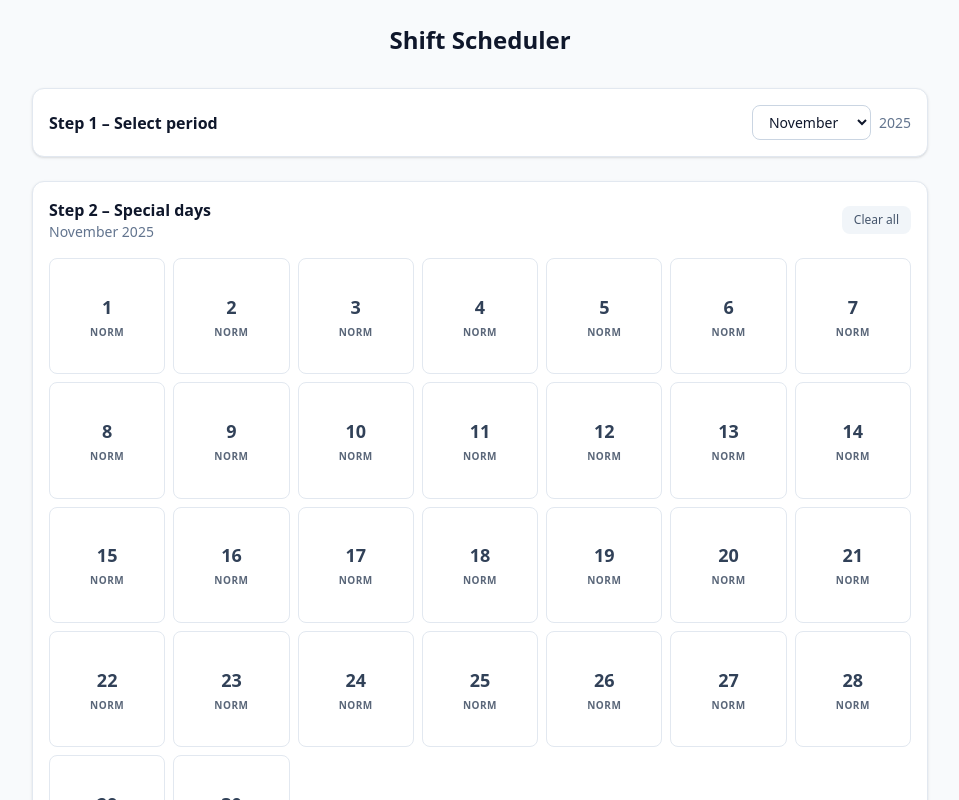
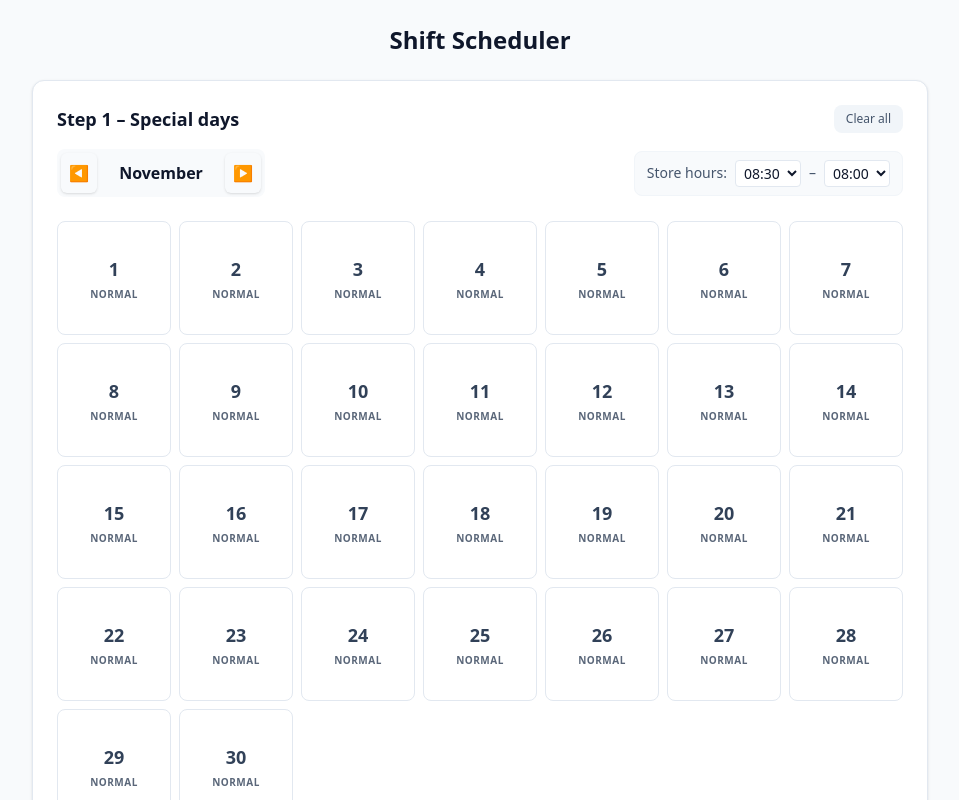
Before and after one commit to lysa05/schedule, a React app in the folder frontend/: page / in a window 1280 px wide. Shown: the top 800 px of the page, without its empty margins (160-1119 px from the left). Built offline with nearby package versions, Linux system fonts and the light colour scheme; the HTML template or start-up script is replaced by a standard one.

Commit message:
feat: refactor UX with compact month view and variable store hours

```diff
--- a/frontend/src/App.tsx
+++ b/frontend/src/App.tsx
@@ -1,5 +1,4 @@
 import React, { useState } from 'react';
-import { PeriodSelector } from './components/PeriodSelector';
 import { SpecialDaysCalendar } from './components/SpecialDaysCalendar';
 import { StoreConfiguration } from './components/StoreConfiguration';
 import { GenerateSection } from './components/GenerateSection';
@@ -15,6 +14,8 @@ const App: React.FC = () => {
   const [year] = useState(new Date().getFullYear());
 
   const [specialDays, setSpecialDays] = useState<SpecialDayInput[]>([]);
+  const [defaultOpenTime, setDefaultOpenTime] = useState("08:30");
+  const [defaultCloseTime, setDefaultCloseTime] = useState("21:00");
 
   const [fulltimeHours, setFulltimeHours] = useState(184);
   const [employees, setEmployees] = useState<EmployeeInput[]>([
@@ -43,6 +44,8 @@ const App: React.FC = () => {
         month,
         year,
         fulltimeHours,
+        defaultOpenTime,
+        defaultCloseTime,
         employees,
         specialDays,
         config
@@ -75,22 +78,21 @@ const App: React.FC = () => {
     <div className="min-h-screen bg-slate-50 py-6 px-4 sm:px-6 lg:px-8">
       <div className="max-w-4xl mx-auto space-y-6">
         {/* Header */}
-        <div className="text-center mb-8">
+        <div className="text-center mb-6">
           <h1 className="text-2xl font-bold text-slate-900">Shift Scheduler</h1>
         </div>
 
         {/* Steps */}
-        <PeriodSelector
-          month={month}
-          year={year}
-          onChange={setMonth}
-        />
-
         <SpecialDaysCalendar
           month={month}
           year={year}
+          setMonth={setMonth}
           specialDays={specialDays}
           onChange={setSpecialDays}
+          defaultOpenTime={defaultOpenTime}
+          setDefaultOpenTime={setDefaultOpenTime}
+          defaultCloseTime={defaultCloseTime}
+          setDefaultCloseTime={setDefaultCloseTime}
         />
 
         <StoreConfiguration
--- a/frontend/src/components/AvailabilityModal.tsx
+++ b/frontend/src/components/AvailabilityModal.tsx
@@ -62,13 +62,13 @@ export const AvailabilityModal: React.FC<AvailabilityModalProps> = ({
                                         onClick={() => toggleDay(day, 'unavailable')}
                                         className={`text-[10px] py-1 px-2 rounded transition-colors ${isUnavailable ? 'bg-red-100 text-red-700 font-medium' : 'bg-white text-slate-500 hover:bg-slate-100 border border-slate-200'}`}
                                     >
-                                        Unavailable
+                                        OFF
                                     </button>
                                     <button
                                         onClick={() => toggleDay(day, 'vacation')}
                                         className={`text-[10px] py-1 px-2 rounded transition-colors ${isVacation ? 'bg-blue-100 text-blue-700 font-medium' : 'bg-white text-slate-500 hover:bg-slate-100 border border-slate-200'}`}
                                     >
-                                        Vacation
+                                        VAC
                                     </button>
                                 </div>
                             );
--- a/frontend/src/components/SpecialDaysCalendar.tsx
+++ b/frontend/src/components/SpecialDaysCalendar.tsx
@@ -4,8 +4,13 @@ import type { SpecialDayInput, DayType } from '../types';
 interface SpecialDaysCalendarProps {
     month: number;
     year: number;
+    setMonth: (m: number) => void;
     specialDays: SpecialDayInput[];
     onChange: (days: SpecialDayInput[]) => void;
+    defaultOpenTime: string;
+    setDefaultOpenTime: (t: string) => void;
+    defaultCloseTime: string;
+    setDefaultCloseTime: (t: string) => void;
 }
 
 const MONTHS = [
@@ -13,7 +18,16 @@ const MONTHS = [
     "July", "August", "September", "October", "November", "December"
 ];
 
-export const SpecialDaysCalendar: React.FC<SpecialDaysCalendarProps> = ({ month, year, specialDays, onChange }) => {
+const TIME_OPTIONS = Array.from({ length: 25 }, (_, i) => {
+    const h = 8 + Math.floor(i / 2);
+    const m = i % 2 === 0 ? "00" : "30";
+    return `${h.toString().padStart(2, '0')}:${m}`;
+});
+
+export const SpecialDaysCalendar: React.FC<SpecialDaysCalendarProps> = ({
+    month, year, setMonth, specialDays, onChange,
+    defaultOpenTime, setDefaultOpenTime, defaultCloseTime, setDefaultCloseTime
+}) => {
     const numDays = new Date(year, month, 0).getDate();
     const days = Array.from({ length: numDays }, (_, i) => i + 1);
     const [openPopover, setOpenPopover] = useState<number | null>(null);
@@ -29,17 +43,19 @@ export const SpecialDaysCalendar: React.FC<SpecialDaysCalendarProps> = ({ month,
         return () => document.removeEventListener('mousedown', handleClickOutside);
     }, []);
 
-    const getDayState = (day: number): DayType => {
-        return specialDays.find(d => d.day === day)?.type || 'normal';
+    const getDayData = (day: number): SpecialDayInput => {
+        return specialDays.find(d => d.day === day) || { day, type: 'normal' };
     };
 
-    const setDayState = (day: number, type: DayType) => {
+    const updateDay = (day: number, updates: Partial<SpecialDayInput>) => {
+        const current = getDayData(day);
+        const updated = { ...current, ...updates };
+
         const newDays = specialDays.filter(d => d.day !== day);
-        if (type !== 'normal') {
-            newDays.push({ day, type });
+        if (updated.type !== 'normal') {
+            newDays.push(updated);
         }
         onChange(newDays);
-        setOpenPopover(null);
     };
 
     const clearAll = () => {
@@ -58,31 +74,69 @@ export const SpecialDaysCalendar: React.FC<SpecialDaysCalendarProps> = ({ month,
 
     const getDayLabel = (type: DayType) => {
         switch (type) {
-            case 'busy': return 'Busy';
-            case 'holiday_closed': return 'Closed';
-            case 'holiday_open': return 'Open';
-            case 'holiday_short': return 'Short';
-            default: return 'Norm';
+            case 'busy': return 'BUSY';
+            case 'holiday_closed': return 'CLOSED';
+            case 'holiday_open': return 'OPEN';
+            case 'holiday_short': return 'SHORT';
+            default: return 'NORMAL';
         }
     };
 
     return (
-        <div className="bg-white rounded-xl shadow-sm border border-slate-200 p-4">
-            <div className="flex justify-between items-center mb-4">
-                <div>
-                    <h2 className="text-base font-semibold text-slate-900">Step 2 – Special days</h2>
-                    <p className="text-sm text-slate-500">
-                        {MONTHS[month - 1]} {year}
-                    </p>
+        <div className="bg-white rounded-xl shadow-sm border border-slate-200 p-6">
+            <div className="flex flex-col gap-4 mb-6">
+                <div className="flex justify-between items-center">
+                    <h2 className="text-lg font-semibold text-slate-900">Step 1 – Special days</h2>
+                    <button onClick={clearAll} className="text-xs px-3 py-1.5 bg-slate-100 hover:bg-slate-200 text-slate-600 rounded-lg transition-colors">
+                        Clear all
+                    </button>
                 </div>
-                <button onClick={clearAll} className="text-xs px-3 py-1.5 bg-slate-100 hover:bg-slate-200 text-slate-600 rounded-lg transition-colors">
-                    Clear all
-                </button>
+
+                <div className="flex flex-col sm:flex-row justify-between items-center gap-4">
+                    {/* Month Selector */}
+                    <div className="flex items-center gap-4 bg-slate-50 rounded-lg p-1">
+                        <button
+                            onClick={() => setMonth(month === 1 ? 12 : month - 1)}
+                            className="p-2 hover:bg-white rounded-md text-slate-500 hover:text-slate-900 transition-colors shadow-sm"
+                        >
+                            ◀
+                        </button>
+                        <span className="font-semibold text-slate-900 w-24 text-center select-none">
+                            {MONTHS[month - 1]}
+                        </span>
+                        <button
+                            onClick={() => setMonth(month === 12 ? 1 : month + 1)}
+                            className="p-2 hover:bg-white rounded-md text-slate-500 hover:text-slate-900 transition-colors shadow-sm"
+                        >
+                            ▶
+                        </button>
+                    </div>
+
+                    {/* Store Hours */}
+                    <div className="flex items-center gap-2 text-sm text-slate-600 bg-slate-50 px-3 py-2 rounded-lg border border-slate-100">
+                        <span>Store hours:</span>
+                        <select
+                            value={defaultOpenTime}
+                            onChange={(e) => setDefaultOpenTime(e.target.value)}
+                            className="bg-white border border-slate-200 rounded px-1 py-0.5 text-slate-900 outline-none focus:border-blue-500"
+                        >
+                            {TIME_OPTIONS.map(t => <option key={t} value={t}>{t}</option>)}
+                        </select>
+                        <span>–</span>
+                        <select
+                            value={defaultCloseTime}
+                            onChange={(e) => setDefaultCloseTime(e.target.value)}
+                            className="bg-white border border-slate-200 rounded px-1 py-0.5 text-slate-900 outline-none focus:border-blue-500"
+                        >
+                            {TIME_OPTIONS.map(t => <option key={t} value={t}>{t}</option>)}
+                        </select>
+                    </div>
+                </div>
             </div>
 
             <div className="grid grid-cols-7 gap-2 relative">
                 {days.map(day => {
-                    const type = getDayState(day);
+                    const data = getDayData(day);
                     const isOpen = openPopover === day;
 
                     return (
@@ -91,38 +145,72 @@ export const SpecialDaysCalendar: React.FC<SpecialDaysCalendarProps> = ({ month,
                                 onClick={() => setOpenPopover(isOpen ? null : day)}
                                 className={`
                   w-full aspect-square rounded-lg border flex flex-col items-center justify-center gap-1 transition-all
-                  ${getDayColor(type)}
+                  ${getDayColor(data.type)}
                   ${isOpen ? 'ring-2 ring-blue-500 ring-offset-1 z-10' : ''}
                 `}
                             >
                                 <span className="font-semibold text-lg">{day}</span>
                                 <span className="text-[10px] uppercase font-bold tracking-wider opacity-80">
-                                    {getDayLabel(type)}
+                                    {getDayLabel(data.type)}
                                 </span>
                             </button>
 
                             {isOpen && (
                                 <div
                                     ref={popoverRef}
-                                    className="absolute top-full left-1/2 -translate-x-1/2 mt-2 w-48 bg-white rounded-xl shadow-xl border border-slate-100 z-20 overflow-hidden"
+                                    className="absolute top-full left-1/2 -translate-x-1/2 mt-2 w-64 bg-white rounded-xl shadow-xl border border-slate-100 z-20 overflow-hidden"
                                 >
                                     <div className="p-1 flex flex-col gap-0.5">
                                         {[
                                             { id: 'normal', label: 'Normal day', color: 'text-slate-700 hover:bg-slate-50' },
                                             { id: 'busy', label: 'Busy day', color: 'text-amber-700 hover:bg-amber-50' },
-                                            { id: 'holiday_closed', label: 'Holiday – Closed', color: 'text-red-700 hover:bg-red-50' },
-                                            { id: 'holiday_open', label: 'Holiday – Open', color: 'text-green-700 hover:bg-green-50' },
-                                            { id: 'holiday_short', label: 'Holiday – Short', color: 'text-blue-700 hover:bg-blue-50' },
+                                            { id: 'holiday_closed', label: 'Store closed', color: 'text-red-700 hover:bg-red-50' },
+                                            { id: 'holiday_short', label: 'Short opening hours', color: 'text-blue-700 hover:bg-blue-50' },
                                         ].map(opt => (
                                             <button
                                                 key={opt.id}
-                                                onClick={() => setDayState(day, opt.id as DayType)}
-                                                className={`text-left px-3 py-2 text-sm rounded-lg transition-colors ${opt.color} ${type === opt.id ? 'bg-slate-100 font-semibold' : ''}`}
+                                                onClick={() => updateDay(day, { type: opt.id as DayType })}
+                                                className={`text-left px-3 py-2 text-sm rounded-lg transition-colors ${opt.color} ${data.type === opt.id ? 'bg-slate-100 font-semibold' : ''}`}
                                             >
                                                 {opt.label}
                                             </button>
                                         ))}
                                     </div>
+
+                                    {data.type === 'holiday_short' && (
+                                        <div className="p-3 bg-slate-50 border-t border-slate-100 space-y-2">
+                                            <div className="flex items-center justify-between text-xs">
+                                                <span className="text-slate-600">Open from</span>
+                                                <select
+                                                    value={data.openTime || defaultOpenTime}
+                                                    onChange={(e) => updateDay(day, { openTime: e.target.value })}
+                                                    className="bg-white border border-slate-200 rounded px-1 py-0.5 text-slate-900 outline-none"
+                                                >
+                                                    {TIME_OPTIONS.map(t => <option key={t} value={t}>{t}</option>)}
+                                                </select>
+                                            </div>
+                                            <div className="flex items-center justify-between text-xs">
+                                                <span className="text-slate-600">Close at</span>
+                                                <select
+                                                    value={data.closeTime || defaultCloseTime}
+                                                    onChange={(e) => updateDay(day, { closeTime: e.target.value })}
+                                                    className="bg-white border border-slate-200 rounded px-1 py-0.5 text-slate-900 outline-none"
+                                                >
+                                                    {TIME_OPTIONS.map(t => <option key={t} value={t}>{t}</option>)}
+                                                </select>
+                                            </div>
+                                            <div className="flex items-center justify-between text-xs">
+                                                <span className="text-slate-600">Staff needed</span>
+                                                <input
+                                                    type="number"
+                                                    value={data.staffOverride || ''}
+                                                    onChange={(e) => updateDay(day, { staffOverride: parseInt(e.target.value) || undefined })}
+                                                    placeholder="Optional"
+                                                    className="w-16 bg-white border border-slate-200 rounded px-1 py-0.5 text-slate-900 outline-none text-right"
+                                                />
+                                            </div>
+                                        </div>
+                                    )}
                                 </div>
                             )}
                         </div>
--- a/frontend/src/types/index.ts
+++ b/frontend/src/types/index.ts
@@ -45,6 +45,9 @@ export type DayType = "normal" | "busy" | "holiday_closed" | "holiday_open" | "h
 export interface SpecialDayInput {
     day: number;
     type: DayType;
+    openTime?: string;
+    closeTime?: string;
+    staffOverride?: number;
 }
 
 export type Role = "manager" | "deputy" | "supervisor" | "visual_merchandiser" | "assistant";
@@ -63,6 +66,8 @@ export interface SolveRequest {
     month: number;
     year: number;
     fulltimeHours: number;
+    defaultOpenTime: string;
+    defaultCloseTime: string;
     employees: EmployeeInput[];
     specialDays: SpecialDayInput[];
     config: {
```
Also changed, not shown: frontend/src/components/StoreConfiguration.tsx (+2 -22 lines), 7 other files (tests, documents, lock files or other folders).
